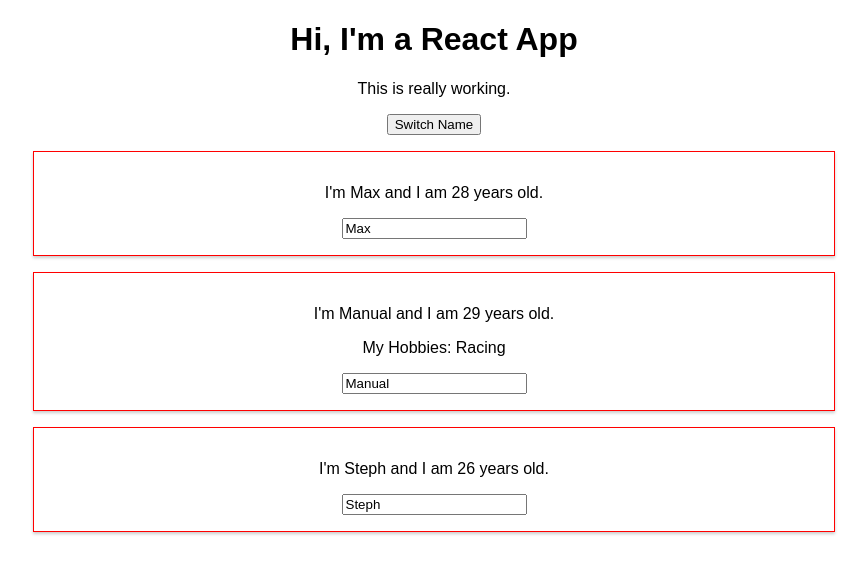
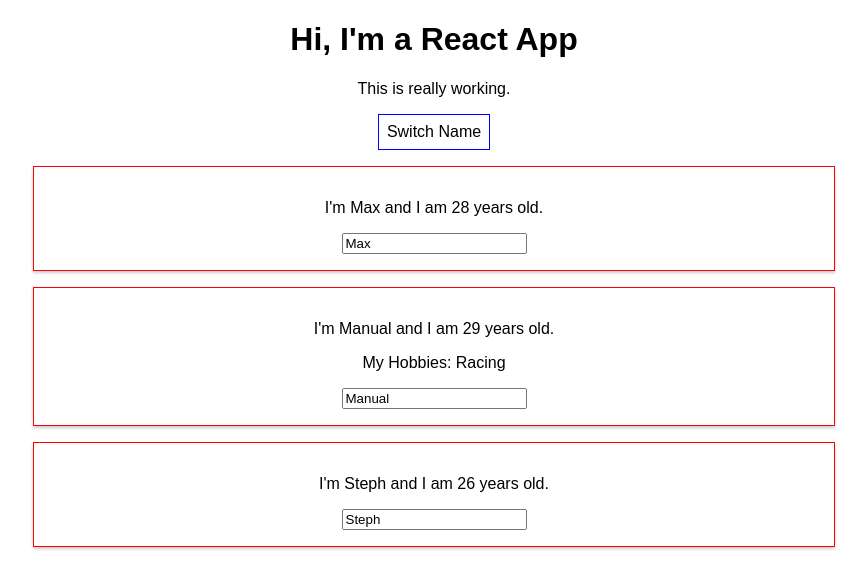
Before and after one commit to kpareek2592/react-complete-guide, a React (Create React App) app: page / in a window 1280 px wide. Shown: the top 588 px of the page, without its empty margins (206-1073 px from the left). Built offline with nearby package versions, Linux system fonts and the light colour scheme.

Commit message:
Working with inline styles

```diff
--- a/src/App.js
+++ b/src/App.js
@@ -37,11 +37,20 @@
   };
 
   render() {
+    const style = {
+      backgroundColor: 'white',
+      font: 'inherit',
+      border: '1px solid blue',
+      padding: '8px',
+      cursor: 'pointer'
+    };
+
     return (
       <div className="App">
         <h1>Hi, I'm a React App</h1>
         <p>This is really working.</p>
-        <button onClick={() => this.switchNameHandler('Kaido')}>Switch Name</button>
+        <button
+          style = {style} onClick={() => this.switchNameHandler('Kaido')}>Switch Name</button>
         <Person name={this.state.persons[0].name} age={this.state.persons[0].age} />
         <Person name={this.state.persons[1].name} age={this.state.persons[1].age}
           click={this.switchNameHandler.bind(this, 'Edward')}
```
